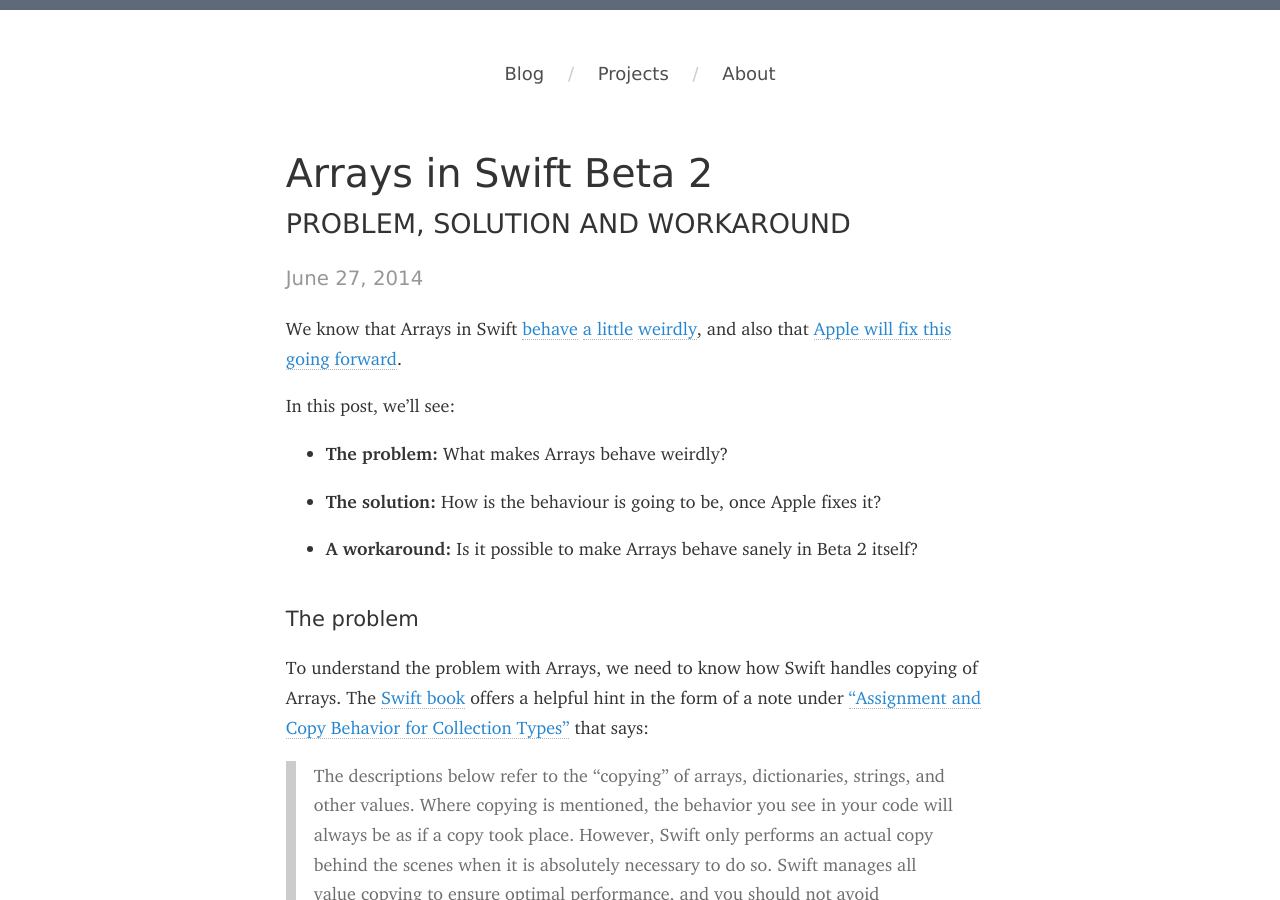
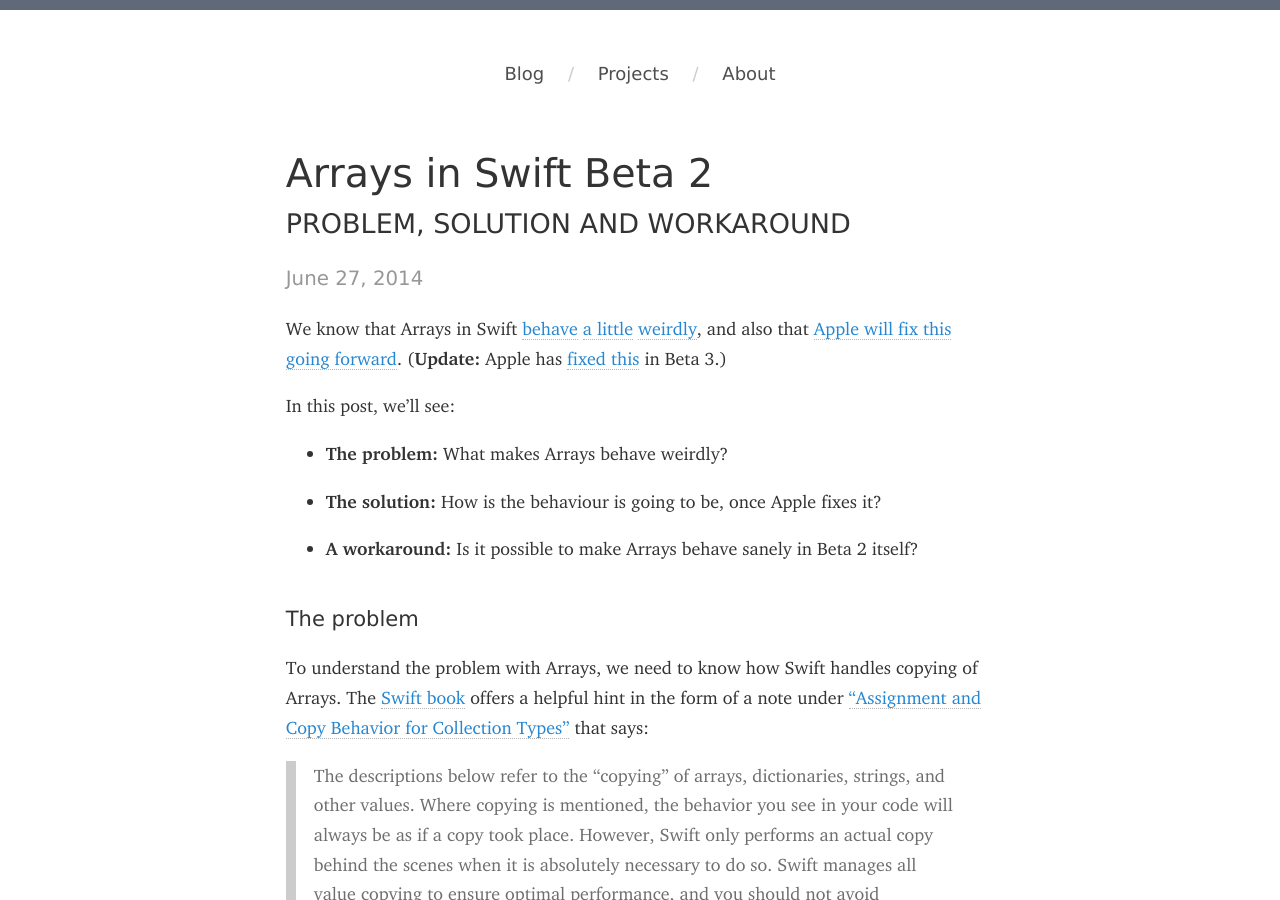
Before and after one commit to roop/roop.github.io, a Jekyll site: the page built from _posts/2014-06-27-arrays-in-swift-beta-2.md, in a window 1280 px wide and 900 px high. Built offline with Jekyll 4.4.1, drawn with Linux system fonts in a browser that asks for light colours; some web fonts are replaced; some of the changed text lies outside the part shown.

Commit message:
Update Swift Arrays post (array semantics is fixed in Beta 3)

```diff
--- a/_posts/2014-06-27-arrays-in-swift-beta-2.md
+++ b/_posts/2014-06-27-arrays-in-swift-beta-2.md
@@ -7,18 +7,20 @@
 category: posts
 postscript: "Updated 29/Jun/2014: Appending doesn't always trigger
              a realloc - it can only potentially do so. Added direct links
-             to Github Gists (to be more RSS-reader-friendly)."
+             to Github Gists (to be more RSS-reader-friendly). <br/>
+             Update 17/Jul/2014: Array semantics are fixed in Beta 3."
 ---
 
 We know that Arrays in Swift [behave][weird1] [a little][weird2]
 [weirdly][weird3], and also that [Apple will fix this going
-forward][fix1].
+forward][fix1]. (**Update:** Apple has [fixed this][beta3] in Beta 3.)
 
 [weird1]: https://github.com/andrewsardone/swift-playground/issues/2
 [weird2]: http://blog.human-friendly.com/swift-arrays-the-bugs-the-bad-and-the-ugly-incomplete
 [weird3]: https://medium.com/@owensd/swift-arrays-a8f1f91bed78
 
 [fix1]: https://twitter.com/brentdax/status/479690847932256256
+[beta3]: /posts/2014/swift-beta-3/
 
 In this post, we'll see:
 
```
